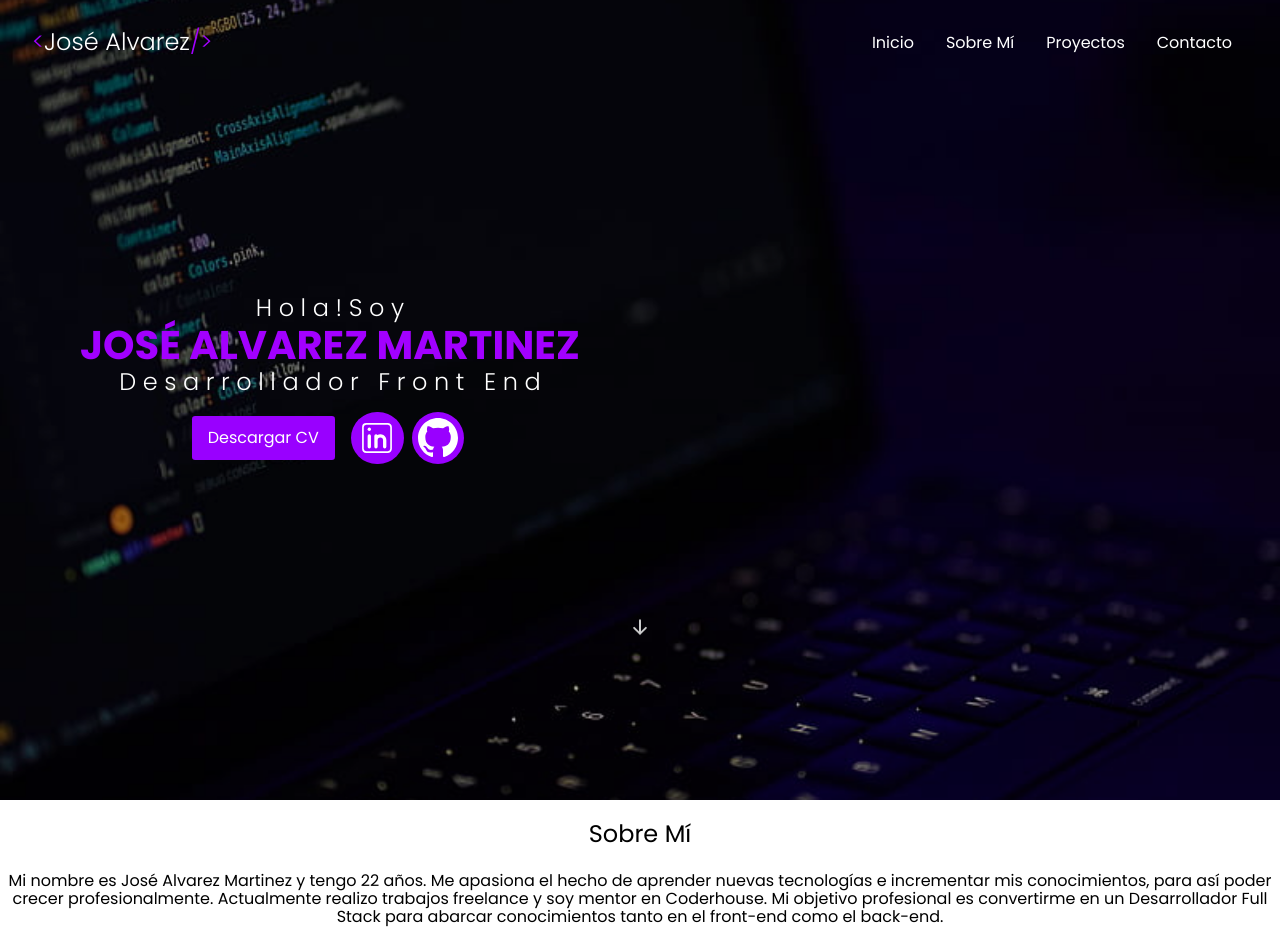
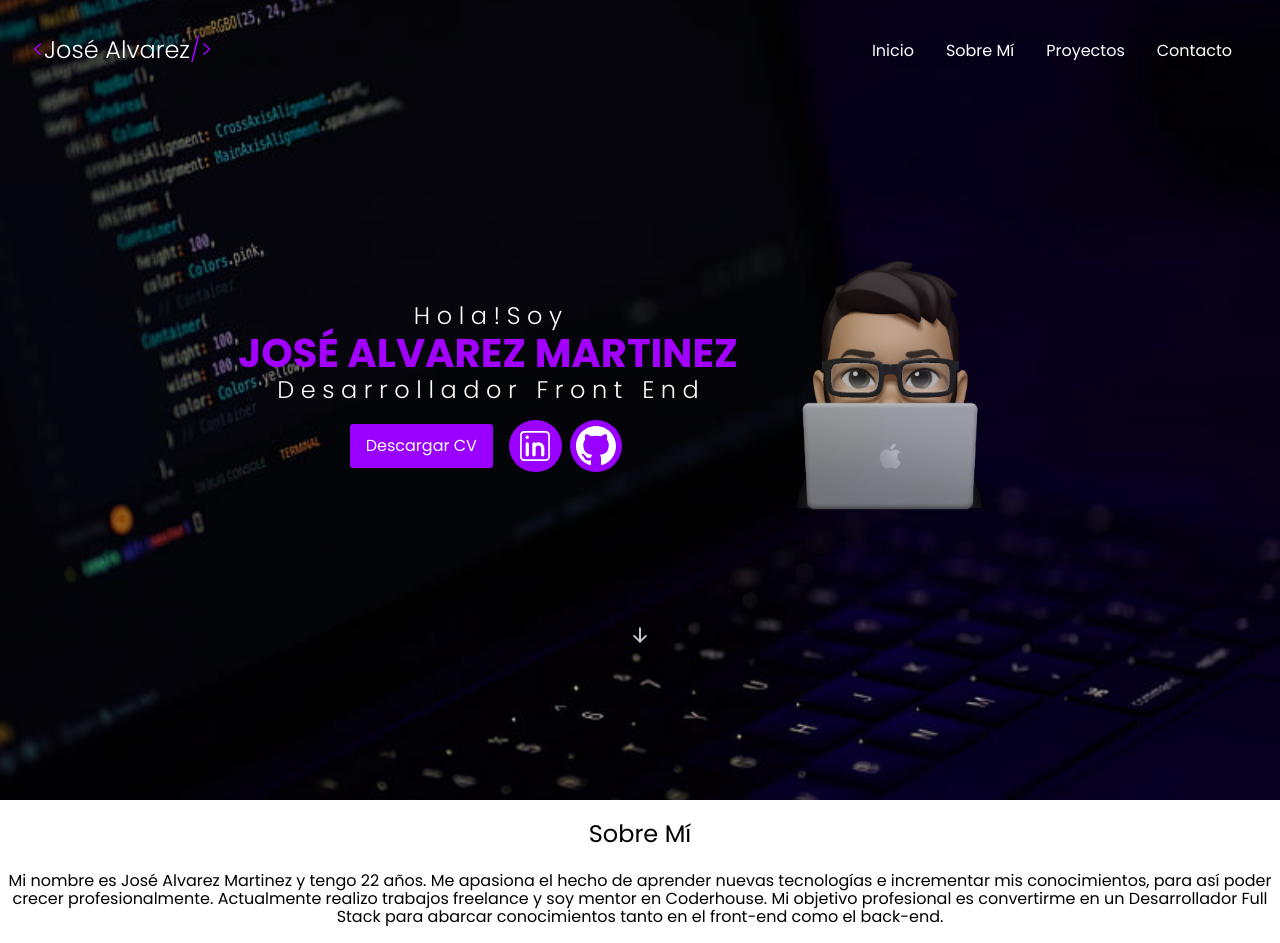
Before and after one commit to JoseAlvarezMartinez/portfolio, a React (Create React App) app: page / in a window 1280 px wide. Built offline with nearby package versions, Linux system fonts and the light colour scheme.

Commit message:
-- Avatar --

```diff
--- a/src/App.css
+++ b/src/App.css
@@ -55,8 +55,7 @@ h1 span {
   display: flex;
   align-items: center;
   justify-content: space-between;
-  padding: .5rem 2rem;
-
+  padding: 0.5rem 2rem;
 }
 .navegacion-inactiva {
   display: none;
@@ -139,6 +138,9 @@ h1 span {
 .z-1 {
   z-index: -1;
 }
+.avatar {
+  display: none;
+}
 @keyframes arrowanimation {
   0% {
     -webkit-transform: translateY(-2rem);
@@ -169,8 +171,8 @@ h1 span {
   justify-content: center;
 }
 
-.barra-fija{
-  transition: all .8s;
+.barra-fija {
+  transition: all 0.8s;
   position: sticky;
   top: 0;
   background-color: #000000ce;
@@ -206,7 +208,7 @@ h1 span {
   .contenedor-superior {
     flex-direction: row;
     transition: background-color 1.5s;
-    padding-bottom: 1rem;
+    padding: 1rem 2rem;
   }
   h1 {
     font-size: 1.5rem;
@@ -214,20 +216,39 @@ h1 span {
   h1 span {
     font-size: 2.5rem;
   }
-  .bienvenida-contenedor{
+  .bienvenida-contenedor {
     margin: 0 5rem;
-    align-items: start;
+    align-items: center;
+    flex-direction: row;
   }
-  .botones{
+  .botones {
     display: flex;
     align-items: center;
     justify-content: center;
     width: 31rem;
   }
-  .redes-sociales{
+  .redes-sociales {
     margin: 0;
   }
-  .descargar-cv{
+  .descargar-cv {
     margin-right: 1rem;
   }
+  .probando {
+    display: grid;
+    grid-template-columns: repeat(2, 1fr);
+  }
+  .avatar {
+    display: inline;
+    width: 19rem;
+    opacity: 0.8;
+  }
+  .avatar-div{
+
+    margin: 0 auto;
+  }
+  .presentacion-flex {
+    display: flex;
+    flex-direction: column;
+    justify-content: center;
+  }
 }
--- a/src/components/Header.jsx
+++ b/src/components/Header.jsx
@@ -2,6 +2,7 @@ import { Squash as Hamburger } from "hamburger-react";
 import { CiLinkedin } from "react-icons/ci";
 import { BsGithub } from "react-icons/bs";
 import { useEffect, useState } from "react";
+import Avatar from "../assets/avatar.png";
 const Header = () => {
   const [isOpen, setOpen] = useState(false);
   const [barraFija, setBarraFija] = useState(false);
@@ -45,10 +46,12 @@ const Header = () => {
         </div>
 
         <div className="bienvenida-contenedor">
+          <div>
             <h1>
-            H o l a ! S o y <span>José Alvarez Martinez</span>D e s a r r o l l
-            a d o r &nbsp; F r o n t &nbsp; E n d
+              H o l a ! S o y <span>José Alvarez Martinez</span>D e s a r r o l
+              l a d o r &nbsp; F r o n t &nbsp; E n d
             </h1>
+
             <div className="botones">
               <div className="centrar-boton">
                 <a
@@ -79,6 +82,11 @@ const Header = () => {
               </div>
             </div>
           </div>
+          <div className="">
+            <img src={Avatar} className={"avatar"} alt="" />
+          </div>
+        </div>
+
         <div className="centrar-boton">
           <svg
             className={`tienda-online-arrow ${isOpen ? "z-1" : ""}`}
```
Also changed, not shown: src/assets/avatar.png (added). Lines whose indentation alone changed are shown as unchanged.
